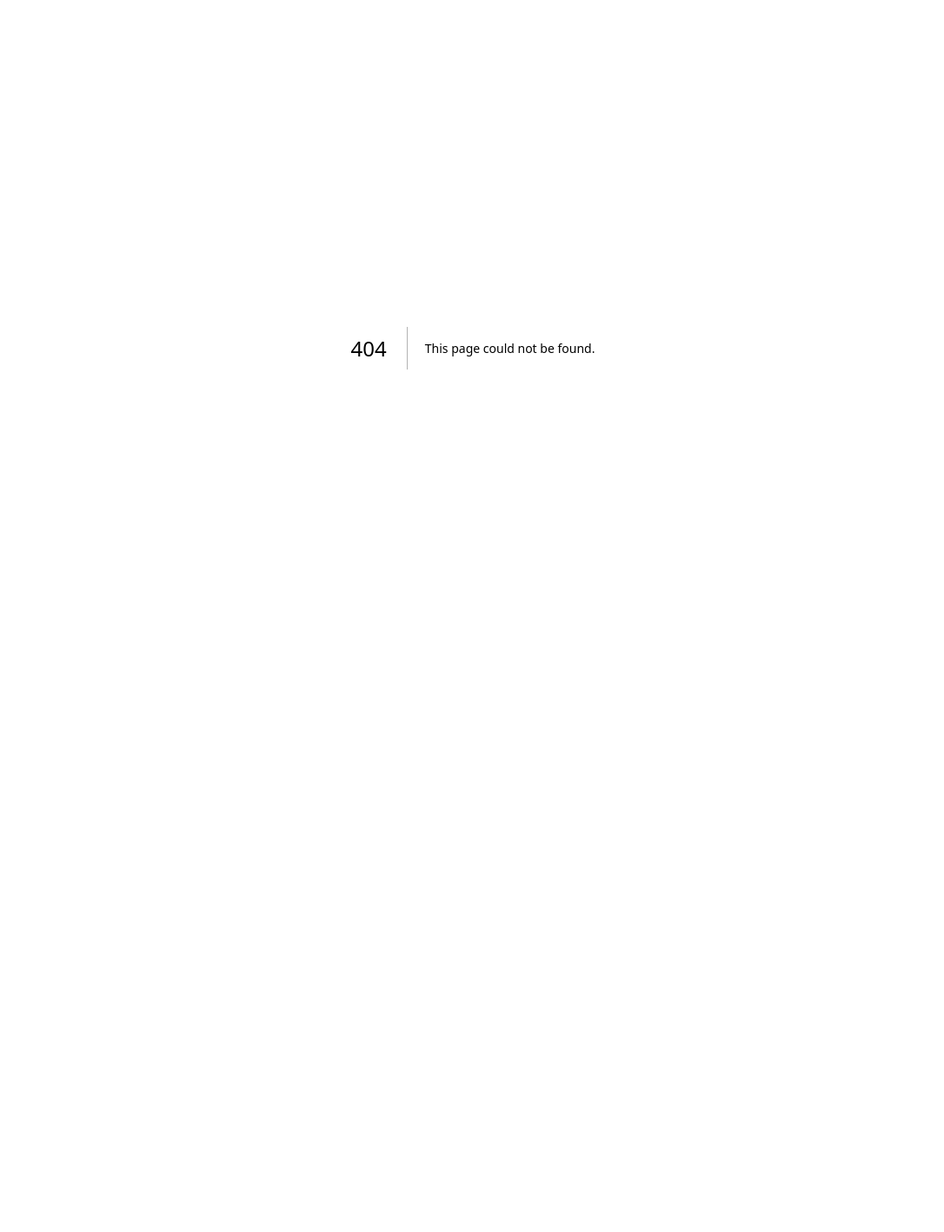
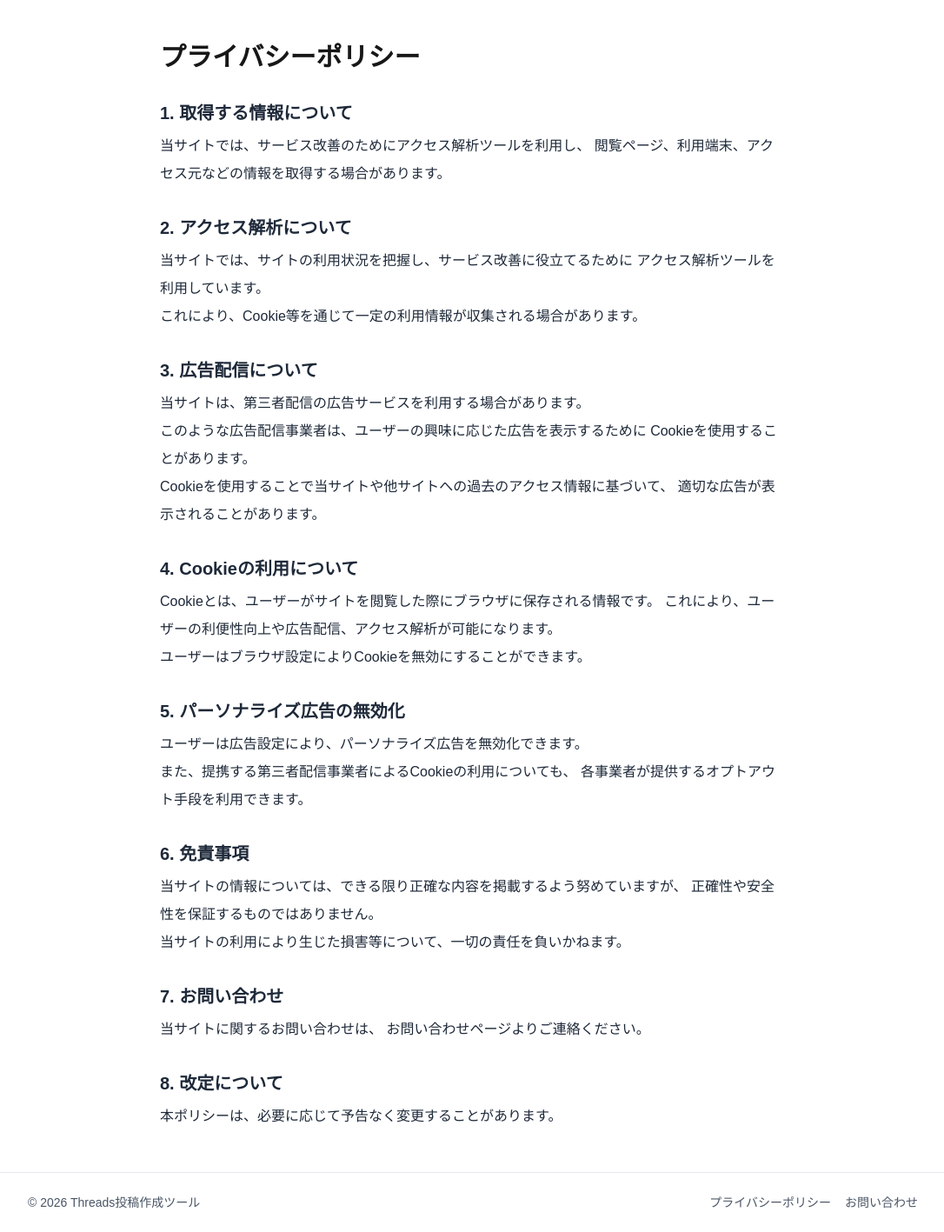
Before and after one commit to manafi362/threads-tool2, a Next.js app: page /privacy in a window 1280 px wide. Before the commit this address had no page. Shown: the whole page at 87% size, without its empty margins (96-1182 px from the left). Before the commit the page ends 800 px from the top, so only its background shows below. Built offline with nearby package versions, Linux system fonts and the light colour scheme.

Commit message:
Add homepage content for AdSense prep

```diff
--- /dev/null
+++ b/app/contact/page.tsx
@@ -0,0 +1,32 @@
+export const metadata = {
+  title: "お問い合わせ | Threads投稿作成ツール",
+  description: "Threads投稿作成ツールのお問い合わせページです。",
+};
+
+export default function ContactPage() {
+  return (
+    <main className="mx-auto max-w-3xl px-6 py-12">
+      <h1 className="mb-8 text-3xl font-bold">お問い合わせ</h1>
+
+      <div className="space-y-6 leading-8 text-gray-800">
+        <p>
+          当サイトに関するご質問、ご意見、不具合報告などがありましたら、
+          下記までご連絡ください。
+        </p>
+
+        <section className="rounded-2xl border border-gray-200 p-6">
+          <h2 className="mb-3 text-xl font-semibold">連絡先</h2>
+          <p>X / Threads: @_hada_kaizen_</p>
+        </section>
+
+        <section>
+          <h2 className="mb-2 text-xl font-semibold">返信について</h2>
+          <p>
+            内容を確認のうえ、必要に応じて返信いたします。
+            すべてのお問い合わせに返信をお約束するものではありません。
+          </p>
+        </section>
+      </div>
+    </main>
+  );
+}
--- a/app/layout.tsx
+++ b/app/layout.tsx
@@ -1,6 +1,7 @@
 import type { Metadata } from "next";
 import { Geist, Geist_Mono } from "next/font/google";
 import { Analytics } from "@vercel/analytics/next";
+import Link from "next/link";
 import "./globals.css";
 
 const geistSans = Geist({
@@ -14,8 +15,9 @@ const geistMono = Geist_Mono({
 });
 
 export const metadata: Metadata = {
-  title: "Create Next App",
-  description: "Generated by create next app",
+  title: "Threads投稿作成ツール | 無料で使える投稿生成アプリ",
+  description:
+    "Threads投稿文を自動生成。ネタ切れ防止、時短、初心者向けの無料ツールです。",
 };
 
 export default function RootLayout({
@@ -28,8 +30,23 @@ export default function RootLayout({
       lang="ja"
       className={`${geistSans.variable} ${geistMono.variable} h-full antialiased`}
     >
-      <body className="min-h-full flex flex-col">
-        {children}
+      <body className="min-h-full flex flex-col bg-white text-black">
+        <main className="flex-1">{children}</main>
+
+        <footer className="border-t border-gray-200 px-6 py-6 text-sm text-gray-600">
+          <div className="mx-auto flex max-w-5xl flex-col gap-3 sm:flex-row sm:items-center sm:justify-between">
+            <p>© 2026 Threads投稿作成ツール</p>
+            <nav className="flex gap-4">
+              <Link href="/privacy" className="hover:underline">
+                プライバシーポリシー
+              </Link>
+              <Link href="/contact" className="hover:underline">
+                お問い合わせ
+              </Link>
+            </nav>
+          </div>
+        </footer>
+
         <Analytics />
       </body>
     </html>
--- a/app/page.tsx
+++ b/app/page.tsx
@@ -178,6 +178,35 @@ const handleShareThreads = () => {
         </div>
       </div>
     )}
+
+    <section
+      style={{
+        marginTop: "30px",
+        padding: "20px",
+        borderRadius: "16px",
+        backgroundColor: "#fafafa",
+        border: "1px solid #eee",
+        lineHeight: "1.8",
+      }}
+    >
+      <h2 style={{ fontSize: "20px", marginBottom: "12px" }}>
+        このツールでできること
+      </h2>
+      <ul style={{ paddingLeft: "20px", margin: 0 }}>
+        <li>Threads投稿のアイデアをすばやく作成できます</li>
+        <li>ネタ切れのときでも投稿文のたたき台を作れます</li>
+        <li>初心者でも使いやすいシンプルな無料ツールです</li>
+      </ul>
+
+      <h2 style={{ fontSize: "20px", margin: "24px 0 12px" }}>
+        使い方
+      </h2>
+      <ol style={{ paddingLeft: "20px", margin: 0 }}>
+        <li>1. 投稿したいテーマや内容を入力します</li>
+        <li>2. 文体を選んで生成ボタンを押します</li>
+        <li>3. 気に入った文章をコピーしてThreadsに投稿します</li>
+      </ol>
+    </section>
   </div>
 </div>
   );
--- /dev/null
+++ b/app/privacy/page.tsx
@@ -0,0 +1,96 @@
+export const metadata = {
+  title: "プライバシーポリシー | Threads投稿作成ツール",
+  description: "Threads投稿作成ツールのプライバシーポリシーです。",
+};
+
+export default function PrivacyPage() {
+  return (
+    <main className="mx-auto max-w-3xl px-6 py-12">
+      <h1 className="mb-8 text-3xl font-bold">プライバシーポリシー</h1>
+
+      <div className="space-y-8 leading-8 text-gray-800">
+        <section>
+          <h2 className="mb-2 text-xl font-semibold">1. 取得する情報について</h2>
+          <p>
+            当サイトでは、サービス改善のためにアクセス解析ツールを利用し、
+            閲覧ページ、利用端末、アクセス元などの情報を取得する場合があります。
+          </p>
+        </section>
+
+        <section>
+          <h2 className="mb-2 text-xl font-semibold">2. アクセス解析について</h2>
+          <p>
+            当サイトでは、サイトの利用状況を把握し、サービス改善に役立てるために
+            アクセス解析ツールを利用しています。
+          </p>
+          <p>
+            これにより、Cookie等を通じて一定の利用情報が収集される場合があります。
+          </p>
+        </section>
+
+        <section>
+          <h2 className="mb-2 text-xl font-semibold">3. 広告配信について</h2>
+          <p>
+            当サイトは、第三者配信の広告サービスを利用する場合があります。
+          </p>
+          <p>
+            このような広告配信事業者は、ユーザーの興味に応じた広告を表示するために
+            Cookieを使用することがあります。
+          </p>
+          <p>
+            Cookieを使用することで当サイトや他サイトへの過去のアクセス情報に基づいて、
+            適切な広告が表示されることがあります。
+          </p>
+        </section>
+
+        <section>
+          <h2 className="mb-2 text-xl font-semibold">4. Cookieの利用について</h2>
+          <p>
+            Cookieとは、ユーザーがサイトを閲覧した際にブラウザに保存される情報です。
+            これにより、ユーザーの利便性向上や広告配信、アクセス解析が可能になります。
+          </p>
+          <p>
+            ユーザーはブラウザ設定によりCookieを無効にすることができます。
+          </p>
+        </section>
+
+        <section>
+          <h2 className="mb-2 text-xl font-semibold">5. パーソナライズ広告の無効化</h2>
+          <p>
+            ユーザーは広告設定により、パーソナライズ広告を無効化できます。
+          </p>
+          <p>
+            また、提携する第三者配信事業者によるCookieの利用についても、
+            各事業者が提供するオプトアウト手段を利用できます。
+          </p>
+        </section>
+
+        <section>
+          <h2 className="mb-2 text-xl font-semibold">6. 免責事項</h2>
+          <p>
+            当サイトの情報については、できる限り正確な内容を掲載するよう努めていますが、
+            正確性や安全性を保証するものではありません。
+          </p>
+          <p>
+            当サイトの利用により生じた損害等について、一切の責任を負いかねます。
+          </p>
+        </section>
+
+        <section>
+          <h2 className="mb-2 text-xl font-semibold">7. お問い合わせ</h2>
+          <p>
+            当サイトに関するお問い合わせは、
+            お問い合わせページよりご連絡ください。
+          </p>
+        </section>
+
+        <section>
+          <h2 className="mb-2 text-xl font-semibold">8. 改定について</h2>
+          <p>
+            本ポリシーは、必要に応じて予告なく変更することがあります。
+          </p>
+        </section>
+      </div>
+    </main>
+  );
+}
```
Lines whose indentation alone changed are shown as unchanged.
